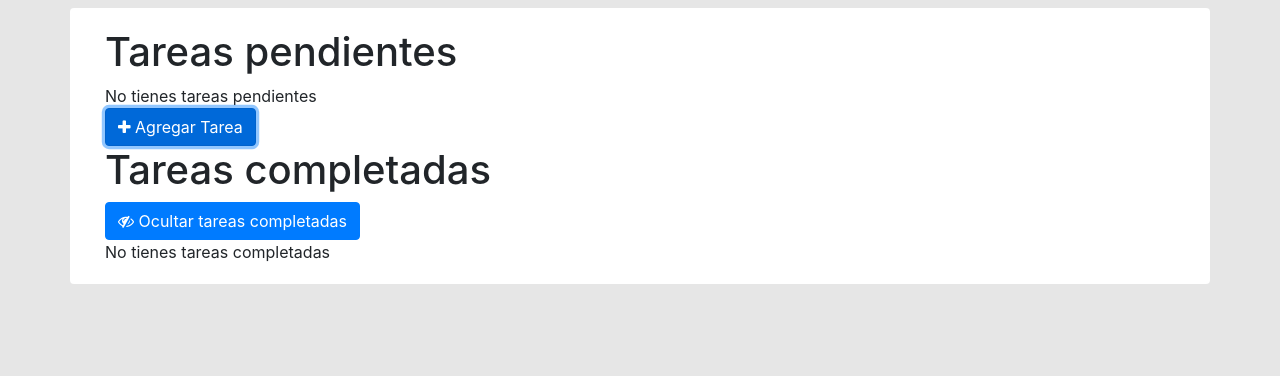
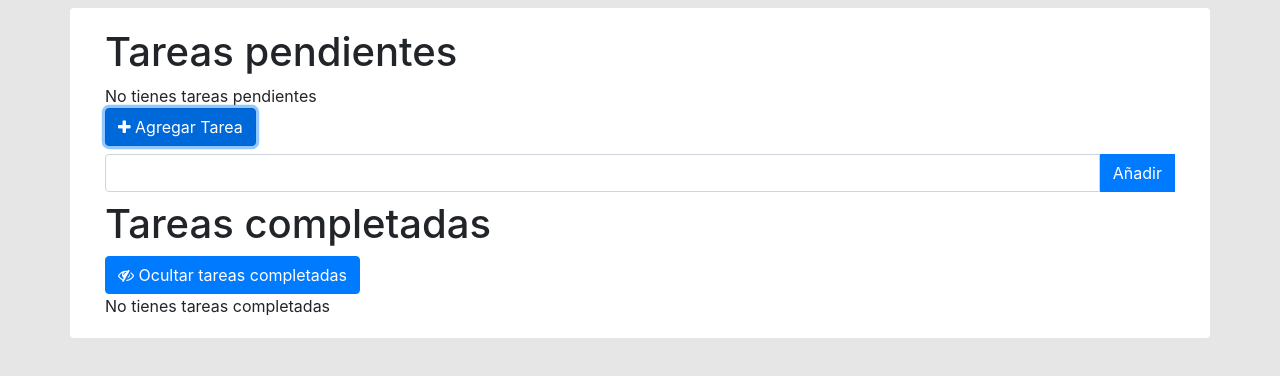
Before and after one commit to lincidro/10-apps-lista-tareas, an Angular app: page / in a window 1280 px wide. Both pictures are taken after a click on the button "Agregar Tarea". Shown: the top 376 px of the page. Built offline with nearby package versions, Linux system fonts and the light colour scheme.

Commit message:
5h commit, check in README.md

```diff
--- a/src/app/components/task-list/task-list.component.html
+++ b/src/app/components/task-list/task-list.component.html
@@ -7,10 +7,21 @@
                 <div *ngIf="taskListNotCompleted.length === 0">
                     No tienes tareas pendientes
                 </div>
-                <button class="btn btn-primary">
+                <button class="btn btn-primary" (click)="showInputTextTask()">
                   <i class="fa fa-plus" aria-hidden="true"></i>
                   Agregar Tarea
                 </button>
+                <div *ngIf="showInputTask" class="input-group mt-2 mb-2">
+                    <input type="text" class="form-control" #task (keydown.enter)="addTask(task.value)">
+                    <span class="input-group-btn">
+                      <button
+                      type="button"
+                      class="btn btn-primary rounded-0"
+                      (click)="addTask(task.value)">
+                        Añadir
+                      </button>
+                    </span>
+                </div>
             </div>
         </div>
         <div class="row">
--- a/src/app/components/task-list/task-list.component.ts
+++ b/src/app/components/task-list/task-list.component.ts
@@ -9,13 +9,23 @@ export class TaskListComponent implements OnInit {
 
   public taskListCompleted: any[];
   public taskListNotCompleted: any[];
+  public showInputTask: boolean;
 
   constructor() {
     this.taskListCompleted = [];
     this.taskListNotCompleted = [];
+    this.showInputTask = false;
   }
 
   ngOnInit() {
   }
 
+  showInputTextTask() {
+    this.showInputTask = true;
+  }
+
+  addTask(description) {
+    console.log(description);
+  }
+
 }
--- /dev/null
+++ b/src/app/interfaces/Task.ts
@@ -0,0 +1,5 @@
+export interface Task {
+  'date': Date;
+  'descripcion': string;
+  'completed': boolean;
+}
```
Also changed, not shown: 1 other file (tests, documents, lock files or other folders).
